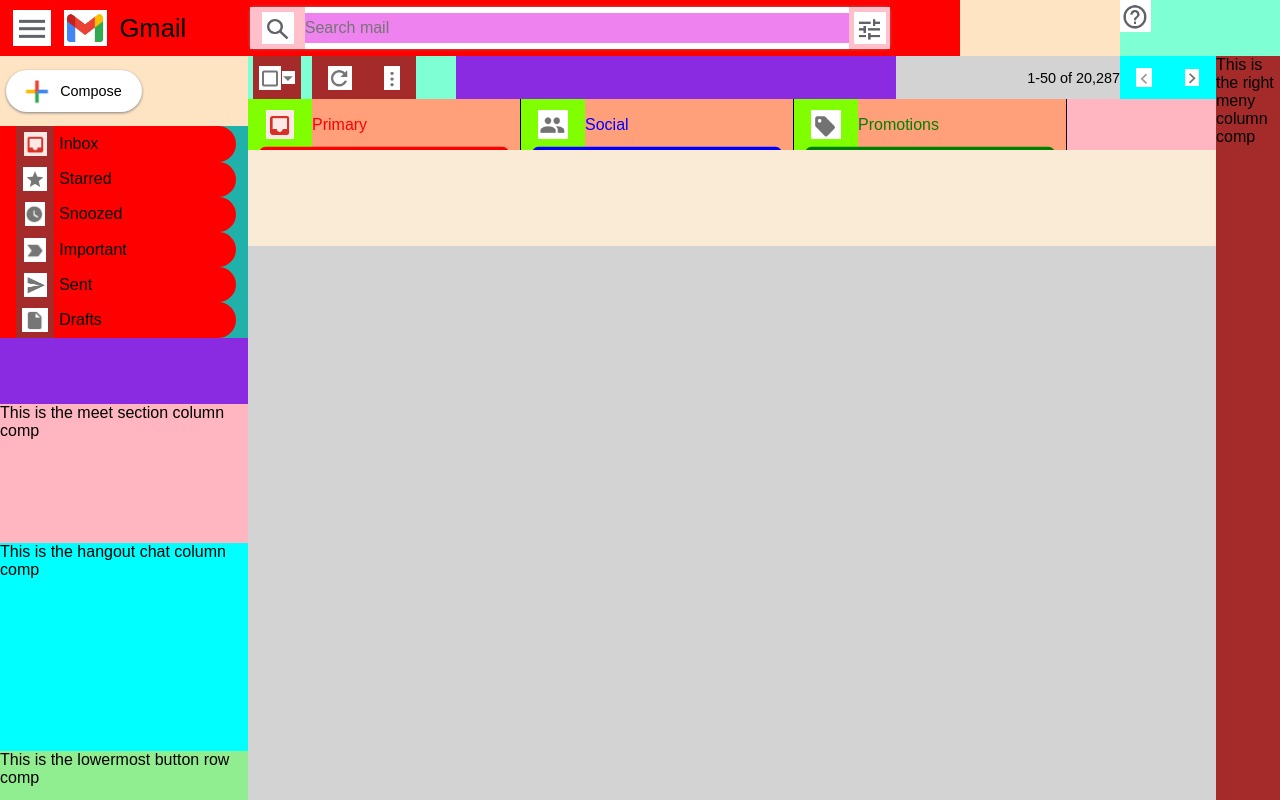
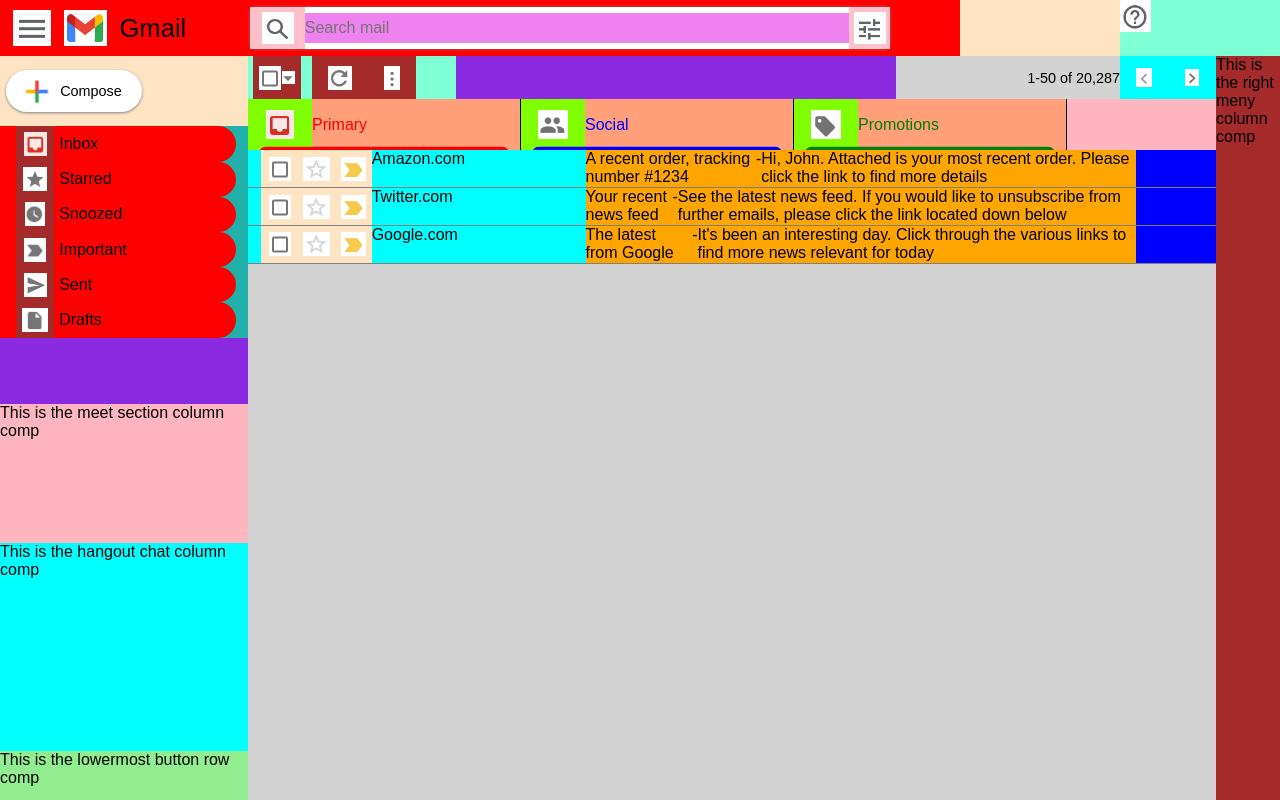
Before and after one commit to jnydam/gmailappclone, a React (Create React App) app: page / in a window 1280 px wide. Built offline with nearby package versions, Linux system fonts and the light colour scheme.

Commit message:
Added more information to the inbox detail row components

```diff
--- a/src/components/MainLayoutContainer/OuterLowerBody/CenterInboxColumnComp/LowerInboxListComp/InboxHorizDetailComp/InboxHorizDetailComp.js
+++ b/src/components/MainLayoutContainer/OuterLowerBody/CenterInboxColumnComp/LowerInboxListComp/InboxHorizDetailComp/InboxHorizDetailComp.js
@@ -1,11 +1,41 @@
 import React from 'react';
 
 import styles from './InboxHorizDetailComp.module.css';
+
+import greySquareGraphic from '../../../../../../assets/greysquareicon.png';
+import greyStarGraphic from '../../../../../../assets/highlightfirststar.png';
+import yellowPromotionGraphic from '../../../../../../assets/yellowpromotionicon.png';
 
 const InboxHorizDetailComp = (props) => {
 
     return (<div className={styles.inboxHorizDetailCompContainer}>
         <div className={styles.leftDividerContainer}>
+            <div style={{marginLeft: '0.83rem'}} className={styles.iconDividerContainer}>
+                <img className={styles.leftSideIconStyle} src={greySquareGraphic}>
+                </img>
+            </div>
+            <div className={styles.iconDividerContainer}>
+                <img className={styles.leftSideIconStyle} src={greyStarGraphic}>
+                </img>
+            </div>
+            <div className={styles.iconDividerContainer}>
+                <img className={styles.leftSideIconStyle} src={yellowPromotionGraphic}>
+                </img>
+            </div>
+            <span>{props.sender}</span>
+        </div>
+        <div className={styles.middleDividerContainer}>
+            <span>
+                {props.subject}
+            </span>
+            <span>
+                -
+            </span>
+            <span>
+                {props.description}
+            </span>
+        </div>
+        <div className={styles.rightDividerContainer}>
 
         </div>
     </div>)
--- a/src/components/MainLayoutContainer/OuterLowerBody/CenterInboxColumnComp/LowerInboxListComp/InboxHorizDetailComp/InboxHorizDetailComp.module.css
+++ b/src/components/MainLayoutContainer/OuterLowerBody/CenterInboxColumnComp/LowerInboxListComp/InboxHorizDetailComp/InboxHorizDetailComp.module.css
@@ -1,6 +1,44 @@
 .inboxHorizDetailCompContainer {
     display: flex;
-    height: 2rem;
+    height: 2.3rem;
     width: 100%;
     background-color: antiquewhite;
+    border-bottom: 1px solid grey;
 }
+
+.leftDividerContainer {
+    display: flex;
+    width: 21.1rem;
+    height: 100%;
+    background-color: aqua;
+
+}
+
+.middleDividerContainer {
+    display: flex;
+    flex: 2;
+    height: 100%;
+    background-color: orange;
+
+}
+
+.rightDividerContainer {
+    display: flex;
+    width: 5rem;
+    height: 100%;
+    background-color: blue;
+}
+
+.iconDividerContainer {
+    display: flex;
+    height: 100%;
+    background-color: bisque;
+    width: 2.3rem;
+    align-items: center;
+    justify-content: center;
+}
+
+.leftSideIconStyle {
+    display: flex;
+    height: 1.5rem;
+}
```
